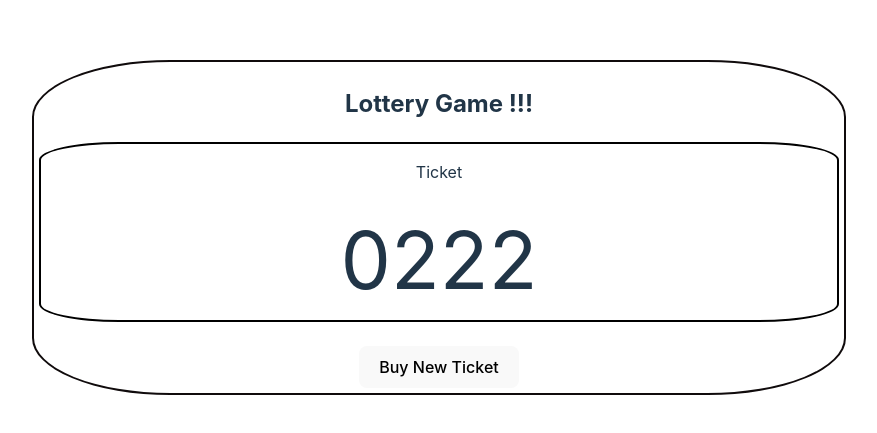
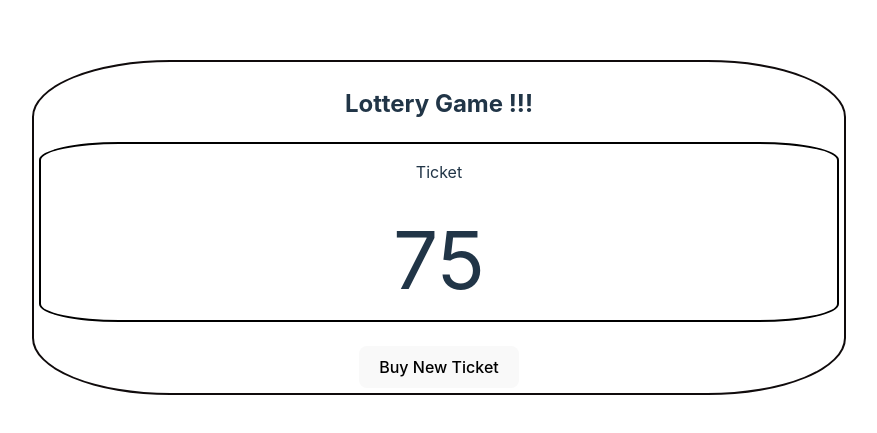
Before and after one commit to AdarshTiwari79/React-Repo, a React (Vite) app in the folder Task todo list/: page / in a window 1280 px wide. Shown: the part 173-606 px from the top of the page, without its empty margins (201-1078 px from the left). Built offline with nearby package versions, Linux system fonts and the light colour scheme.

Commit message:
passing winning condition function as a prop

```diff
--- a/Task todo list/src/App.jsx
+++ b/Task todo list/src/App.jsx
@@ -2,9 +2,14 @@ import "./App.css";
 import Lottery from "./Lottery Game/lottery";
 
 function App() {
+  let winCondition = (arr) => {
+    return arr.every((el) => {
+      return el === arr[0];
+    });
+  };
   return (
     <>
-      <Lottery n={4} winningSum={20} />
+      <Lottery n={2} winningCondition={winCondition} />
     </>
   );
 }
```
